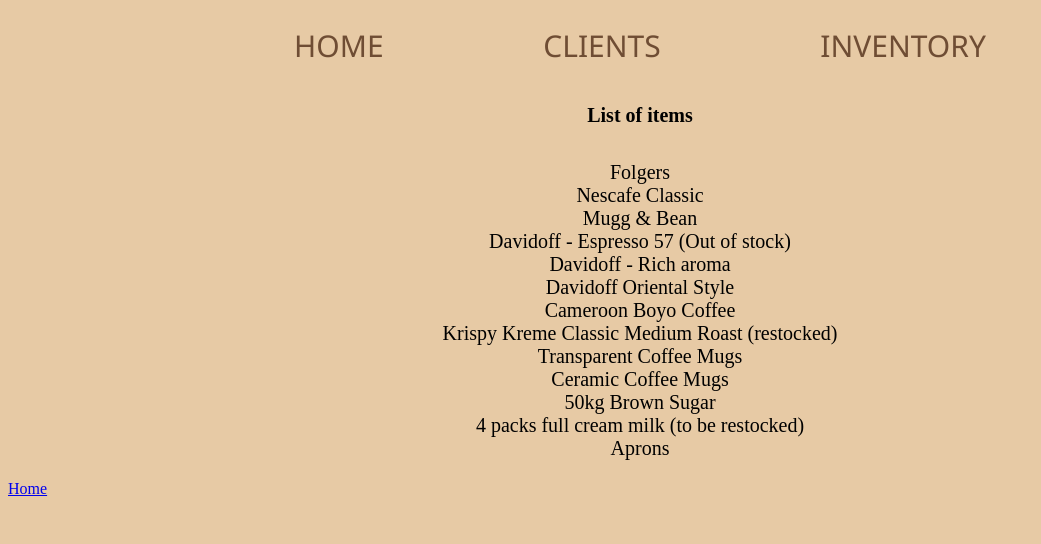
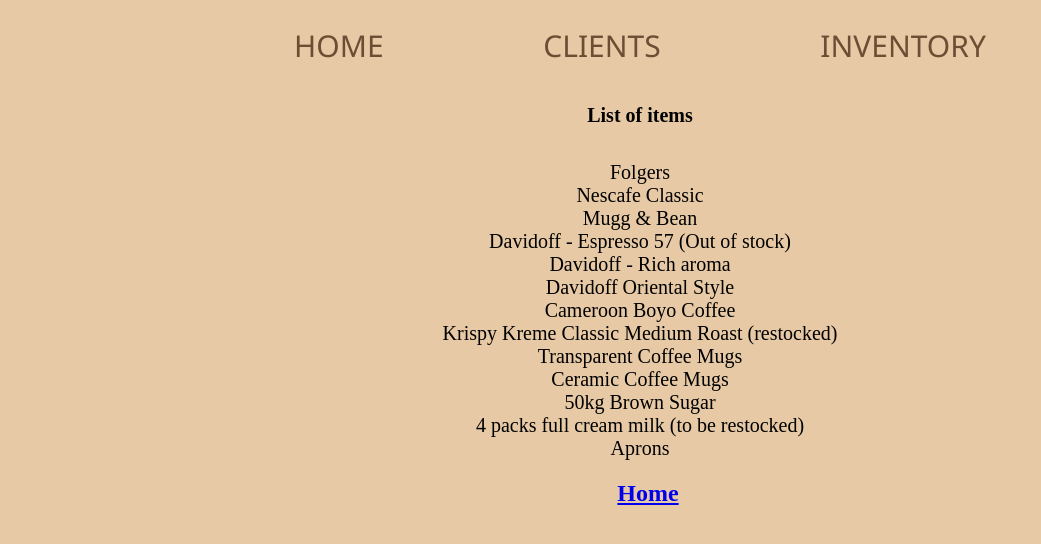
Before and after one commit to UgoChiori/ReactHook-Assignment, a React (Create React App) app: page /contact in a window 1280 px wide. Shown: the top 544 px of the page, without its empty margins (0-1041 px from the left). Built offline with nearby package versions, Linux system fonts and the light colour scheme.

Commit message:
buttons updated

```diff
--- a/src/Components/Pagination.js
+++ b/src/Components/Pagination.js
@@ -24,7 +24,7 @@
 
   return (
     <div style={{ width:'fit-content', margin: 'auto'}}>
-      <button style={{cursor: 'pointer'}}
+      <button className="buttons"
         onClick={(event) => {
           previousPage(event);
         }}
@@ -39,7 +39,7 @@
         </button>
       ))}
 
-      <button style={{cursor: 'pointer'}} onClick={(event) => nextPage(event)} disabled={page === 10}>
+      <button className="buttons" onClick={(event) => nextPage(event)} disabled={page === 10}>
         Next
       </button>
     </div>
--- a/src/FetchUsers.js
+++ b/src/FetchUsers.js
@@ -4,7 +4,7 @@
 import ErrorBoundary  from "./Components/ErrorBoundary";
 import axios from "axios";
 import Pagination from "./Components/Pagination";
-import { NavLink } from "react-router-dom";
+import { Link} from "react-router-dom";
 import './index.css';
 
 
@@ -45,7 +45,9 @@
         </>
       )}
 
-      <NavLink to="/">Home</NavLink>
+      <div className="homelink">
+      <Link to="/">Home</Link>
+      </div>
     </div>
   );
 }
--- a/src/Inventory.js
+++ b/src/Inventory.js
@@ -25,8 +25,10 @@
 
                 </ul>
 
+            <div className="homelink">
+                <NavLink to="/">Home</NavLink>
+                </div>
 
-            <NavLink to="/">Home</NavLink>
         </div>
     )
 }
--- a/src/index.css
+++ b/src/index.css
@@ -7,7 +7,14 @@
 body {
   background-color: rgb(231, 202, 165);
 }
-
+.homelink {
+  text-decoration: none;
+  color: black;
+  font-size: 1.5rem;
+  font-weight: bold;
+  margin: 0 0 0 1rem;
+  text-align: center;
+}
 img {
   margin-left: 25%;
   width: 50%;
@@ -75,15 +82,35 @@
   text-align: center;
 }
 
+.buttons {
+  font-size: 15px;
+  cursor: pointer;
+  margin: 3px;
+  padding: 9px;
+  border-radius: 10px;
+}
+.buttons:hover {
+  background-color: black;
+  color: white;
+
+}
+
 .btn-pag {
   color: black;
+  padding: 10px;
+  font-size: 20px;
+  margin: 3px;
   cursor: pointer;
+  border-radius: 10px;
 }
 .btn-pag:hover {
   background-color: black;
   color: white;
 }
-
+button :hover {
+  background-color: black;
+  color: white;
+}
 @media screen and (max-width: 768px) {
   body {
     background-color: rgb(107, 69, 69);
@@ -142,10 +169,8 @@
 
 @media screen and (max-width: 425px) {
   body {
-
     background-color: white;
     width: 100%;
-
   }
   h2 {
     font-size: 20px;
@@ -191,6 +216,5 @@
     margin-left: 0;
     width: 100%;
     border-radius: 10px;
-
   }
 }
```
